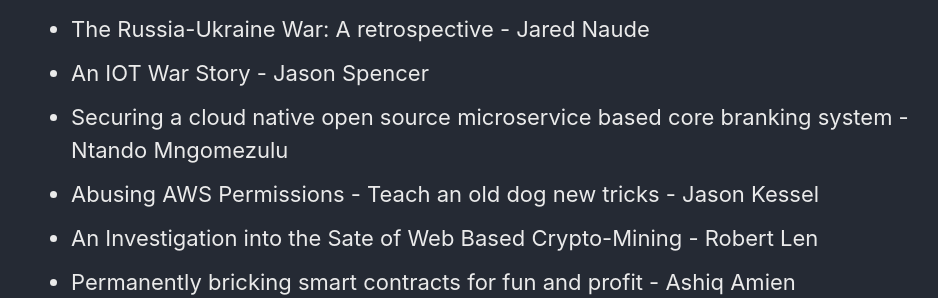
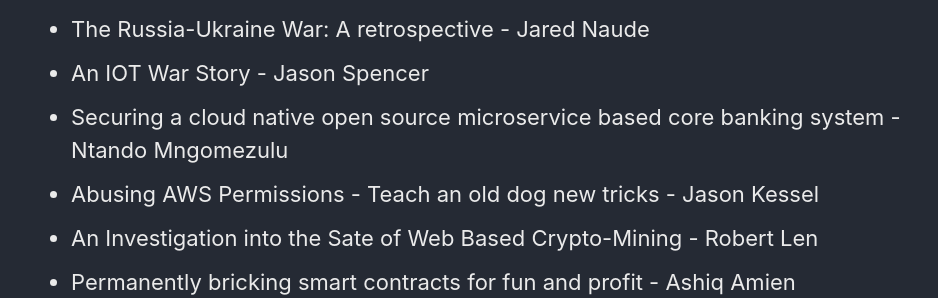
Before and after one commit to bsidescapetown/bsidescapetown.github.io, a Jekyll site: the page built from _pages/past_events.md, in a window 1280 px wide and 900 px high, scrolled down 395 px. Shown: the part 156-454 px from the top of the window, without its empty margins (291-1229 px from the left). Built offline with Jekyll 4.4.1, drawn with Linux system fonts in a browser that asks for light colours; cached includes are drawn as plain includes; comment, search, counter and statistics services are not loaded.

Commit message:
Update past_events.md

```diff
--- a/_pages/past_events.md
+++ b/_pages/past_events.md
@@ -18,7 +18,7 @@
 <li>Home Alone isn’t scary, it’s inspiration - Dev Dua, Tyron Kemp, Denver Abrey</li>
 <li>The Russia-Ukraine War: A retrospective - Jared Naude</li>
 <li>An IOT War Story - Jason Spencer</li>
-<li>Securing a cloud native open source microservice based core branking system - Ntando Mngomezulu</li>
+<li>Securing a cloud native open source microservice based core banking system - Ntando Mngomezulu</li>
 <li>Abusing AWS Permissions - Teach an old dog new tricks - Jason Kessel</li>
 <li>An Investigation into the Sate of Web Based Crypto-Mining - Robert Len</li>
 <li>Permanently bricking smart contracts for fun and profit - Ashiq Amien</li>
```
